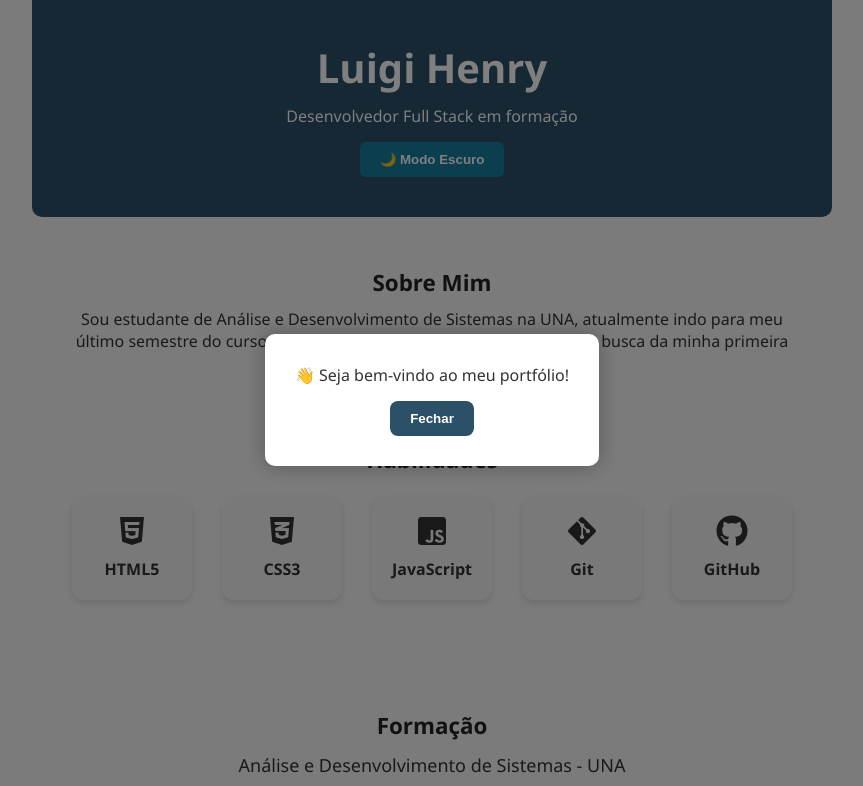
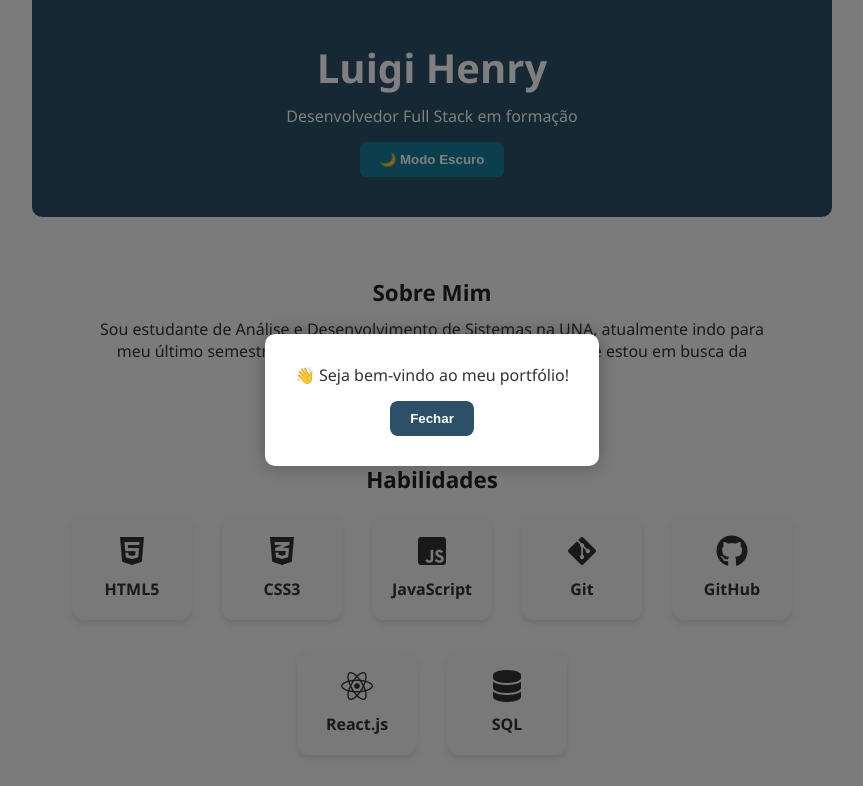
Before and after one commit to luigihenrydev/LuigiHenry_Portfolio, a plain HTML site: page index.html in a window 1280 px wide. Shown: the top 786 px of the page, without its empty margins (208-1071 px from the left). Drawn offline with nearby package versions, Linux system fonts and the light colour scheme.

Commit message:
Fazendo pequenos ajustes

```diff
--- a/index.html
+++ b/index.html
@@ -34,6 +34,8 @@
           <div><i class="fab fa-js-square"></i><span>JavaScript</span></div>
           <div><i class="fab fa-git-alt"></i><span>Git</span></div>
           <div><i class="fab fa-github"></i><span>GitHub</span></div>
+          <div><i class="fab fa-react"></i><span>React.js</span></div>
+          <div><i class="fas fa-database"></i><span>SQL</span></div>
       </div>
     </section>
 
@@ -67,7 +69,7 @@
            <p>&copy; 2025 - Luigi Henry</p>
     </footer>
 
-    <button id="btnTopo" title="Voltar ao topo">⬆️</button>
+    <button id="btnTopo" title="Voltar ao topo"><i class="fas fa-arrow-up"></i></button>
 
     <script src="https://unpkg.com/scrollreveal"></script>
     <script src="script.js"></script>
--- a/style.css
+++ b/style.css
@@ -88,8 +88,8 @@ section {
   text-align: center;
   width: 100%;
   max-width: 800px;
-  margin: 30px 0;
-  padding: 0 20px;
+  margin: 40px 0;
+  padding: 0 40px;
 }
 
 section h2 {
```
